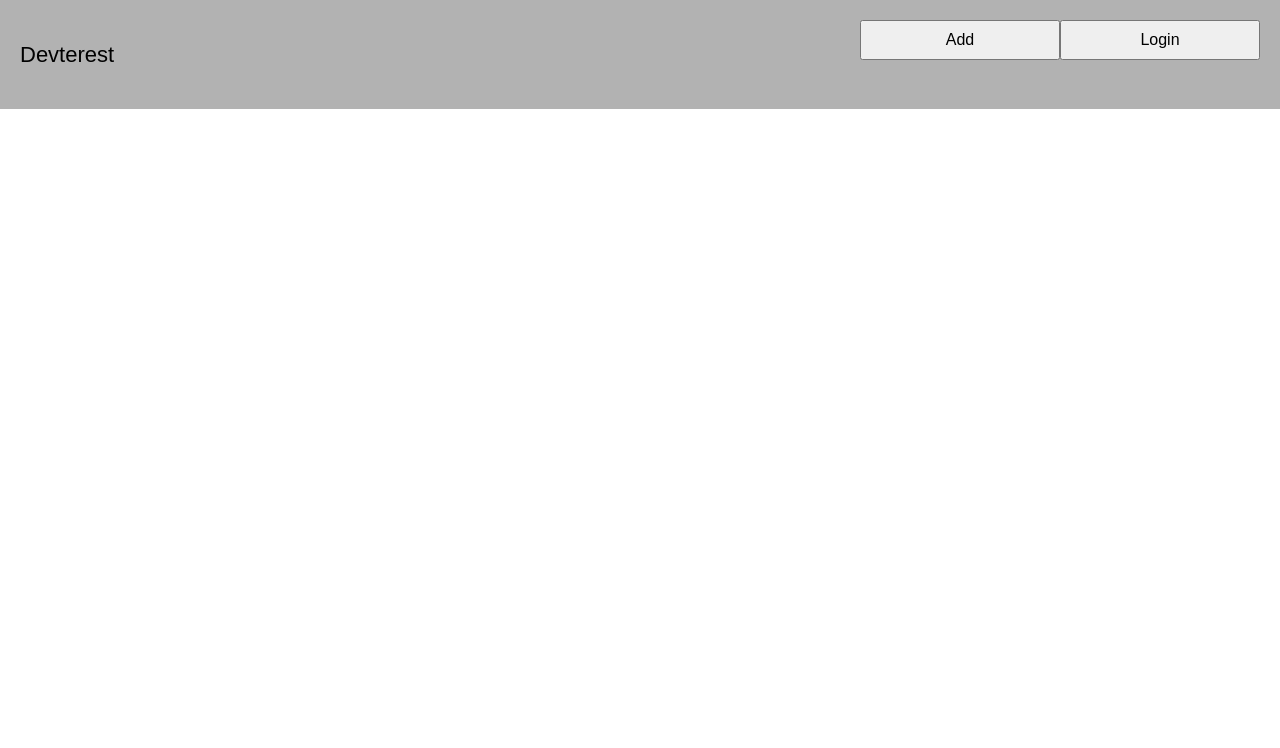
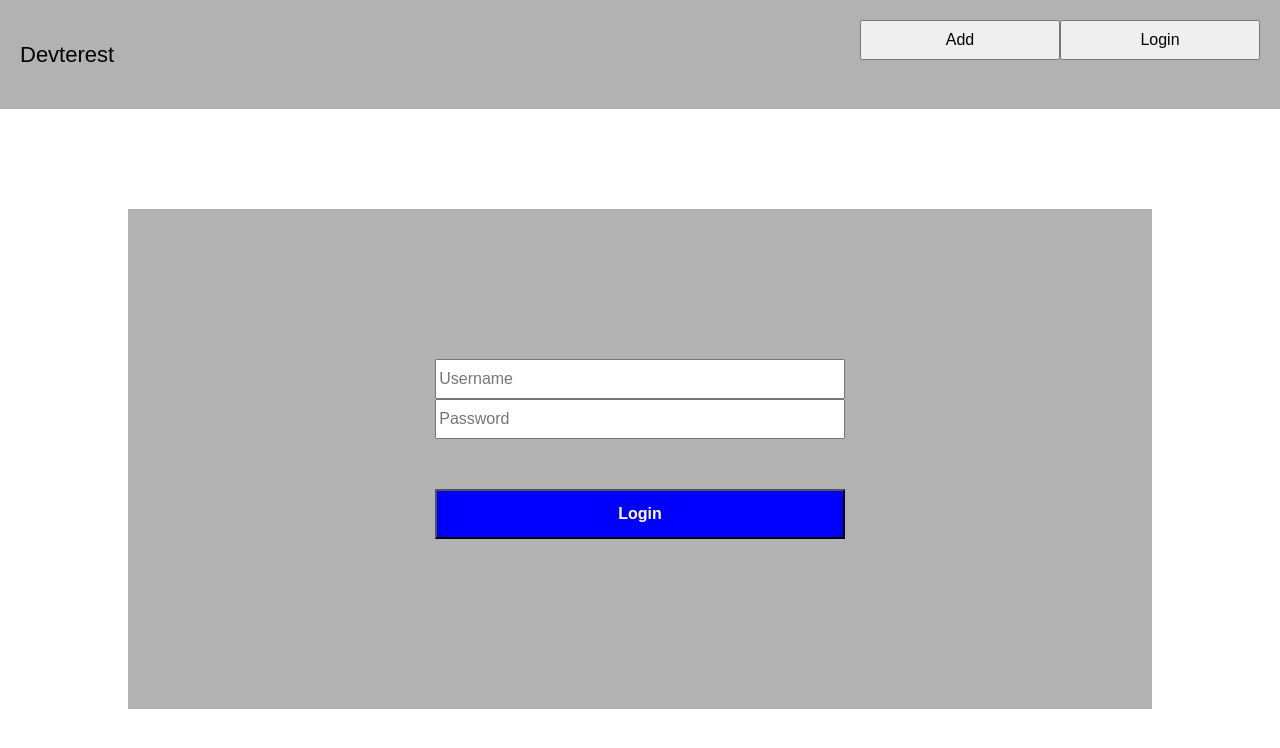
Before and after one commit to Team-Zanoma/Greenfield, a React (Create React App) app in the folder client/: page / in a window 1280 px wide. Shown: the top 748 px of the page. Built offline with nearby package versions, Linux system fonts and the light colour scheme.

Commit message:
Built basic Login component

```diff
--- a/client/src/assets/sass/index.scss
+++ b/client/src/assets/sass/index.scss
@@ -1,3 +1,8 @@
+
+*{
+  box-sizing: border-box;
+
+ /* ---- Body --- */
   body {
   	margin: 0;
   	padding: 0;
@@ -22,4 +27,41 @@ body {
         height: 40px;
       }
     }
+
+   /* -------- Login styling -------- */
+   .login_container {
+     background-color: rgba(0,0,0,0.3);
+     width: 80%;
+     height: 500px;
+     margin: auto;
+     margin-top: 100px;
+     padding-top: 150px;
+
+    /* --- Form --- */
+     form {
+       display: block;
+       width: 40%;
+       margin: auto;
+
+       input {
+         display: block;
+         width: 100%;
        }
+
+       input:first-child, input:nth-child(2) {
+         height: 40px;
+       }
+
+       input:last-child {
+         margin-top: 50px;
+         height: 50px;
+         background-color: blue;
+         color: white;
+         font-weight: bold;
+       }
+
+
+     }
+   }
+  }
+}
--- a/client/src/components/NavBar.js
+++ b/client/src/components/NavBar.js
@@ -1,6 +1,6 @@
 import React from 'react';
 // import AddSource from '../containers/AddSource.js';
-// import Login from '../containers/Login.js';
+
 
 /* ----------- Level 2 ------------- */
 
--- a/client/src/containers/App.js
+++ b/client/src/containers/App.js
@@ -4,6 +4,7 @@ import styles from '../assets/sass/App.module.scss';
 import Feed from '../components/Feed.js';
 import Search from './Search.js';
 import NavBar from '../components/NavBar.js';
+import Login from './Login.js';
 
 
 /* ----------- Level 1 ----------- */
@@ -13,6 +14,7 @@ class App extends Component {
     return (
       <div className={ styles.App }>
         <NavBar />
+        <Login />
         <Search />
         <Feed />
       </div>
--- a/client/src/containers/Login.js
+++ b/client/src/containers/Login.js
@@ -13,8 +13,12 @@ class Login extends React.Component{
 
   render(){
   	return(
-  	  <div>
-
+  	  <div className='login_container'>
+        <form>
+          <input type='text' placeholder='Username' />
+          <input type='password' placeholder='Password' />
+          <input type='button' value='Login' />
+        </form>
   	  </div>
   	)
   }
```
Lines whose indentation alone changed are shown as unchanged.
